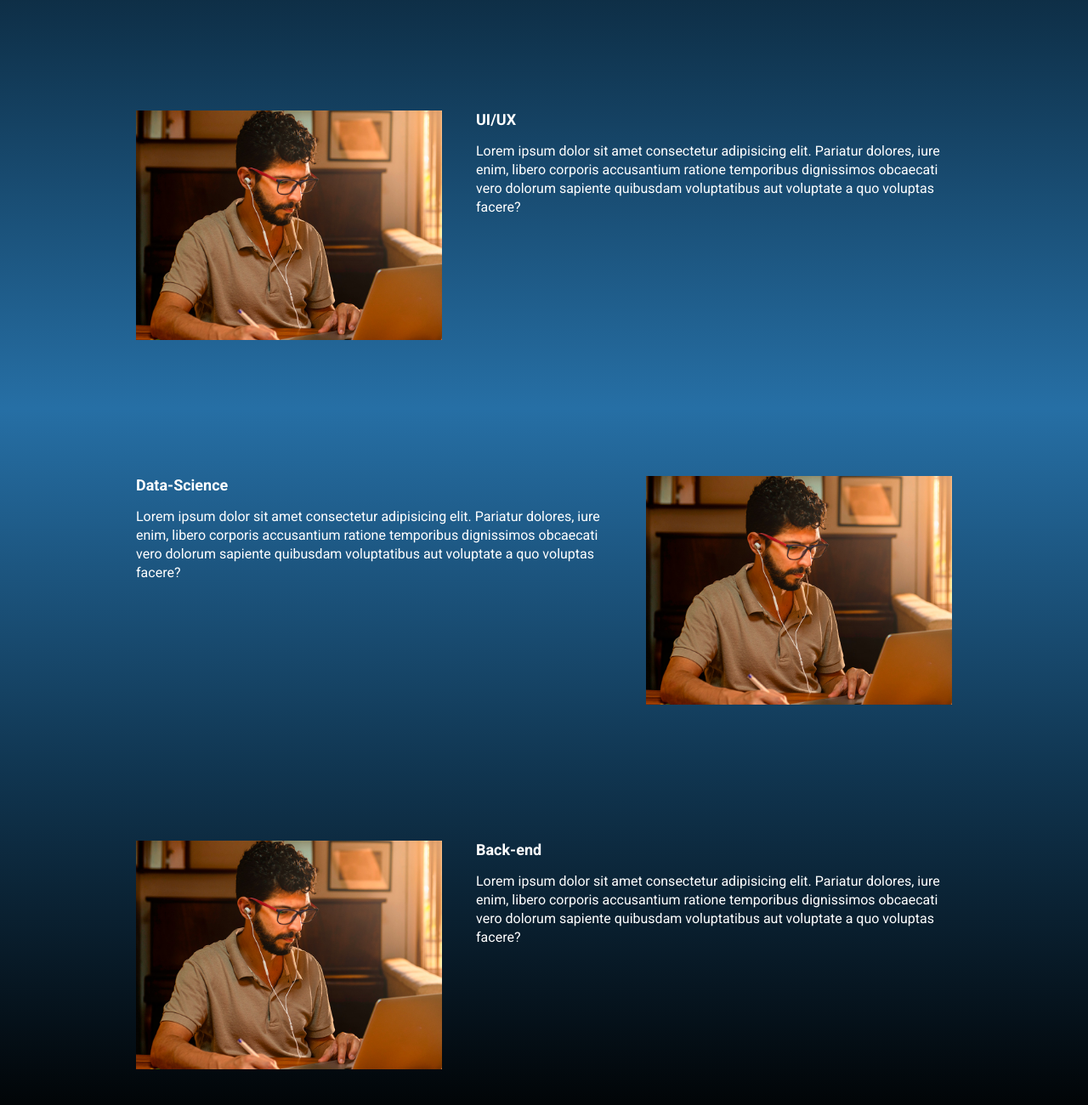
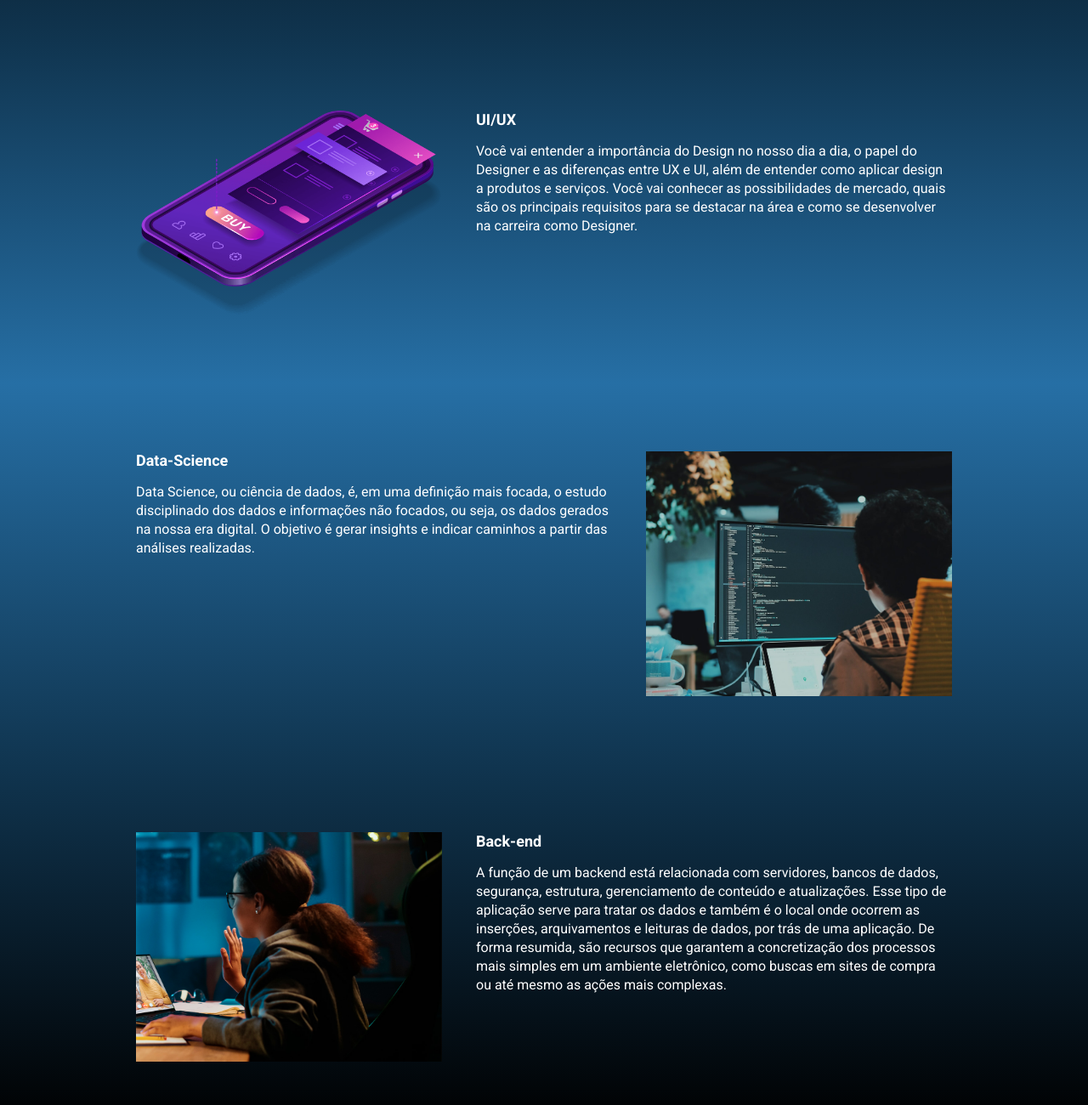
Before and after one commit to alvesgabrieel/landingPage_evento, a website built with Parcel: page src/index.html in a window 1280 px wide. Shown: the part 940-2240 px from the top of the page at 85% size. Built offline with nearby package versions, Linux system fonts and the light colour scheme.

Commit message:
update imgs

```diff
--- a/src/index.html
+++ b/src/index.html
@@ -44,8 +44,7 @@
             <div class="event__details">
                 <h2 class="event__details__title">Front-end</h2>
                 <p class="event__details__description">
-                    Lorem ipsum dolor sit amet consectetur adipisicing elit. Pariatur dolores, iure enim, libero corporis accusantium ratione temporibus dignissimos obcaecati vero dolorum sapiente quibusdam voluptatibus aut voluptate a quo voluptas facere?
-                </p>
+                    O Front-end está muito relacionado com a interface gráfica do projeto. Ou seja, é onde se desenvolve a aplicação com a qual o usuário irá interagir diretamente, seja em softwares, sites, aplicativos, etc. Portanto, é essencial que o desenvolvedor tenha uma preocupação com a experiência do usuário.                </p>
             </div>
             <img class="event__image" src="./images/frontend.png" alt="frontend">
         </div>
@@ -55,10 +54,10 @@
             <div class="event__details">
                 <h2 class="event__details__title">UI/UX</h2>
                 <p class="event__details__description">
-                    Lorem ipsum dolor sit amet consectetur adipisicing elit. Pariatur dolores, iure enim, libero corporis accusantium ratione temporibus dignissimos obcaecati vero dolorum sapiente quibusdam voluptatibus aut voluptate a quo voluptas facere?
+                    Você vai entender a importância do Design no nosso dia a dia, o papel do Designer e as diferenças entre UX e UI, além de entender como aplicar design a produtos e serviços. Você vai conhecer as possibilidades de mercado, quais são os principais requisitos para se destacar na área e como se desenvolver na carreira como Designer.
                 </p>
             </div>
-            <img class="event__image" src="./images/frontend.png" alt="frontend">
+            <img class="event__image" src="./images/ui-ux.png" alt="ui/ux">
         </div>
     </section>
     <section class="event event--data-science">
@@ -66,10 +65,12 @@
             <div class="event__details">
                 <h2 class="event__details__title">Data-Science</h2>
                 <p class="event__details__description">
-                    Lorem ipsum dolor sit amet consectetur adipisicing elit. Pariatur dolores, iure enim, libero corporis accusantium ratione temporibus dignissimos obcaecati vero dolorum sapiente quibusdam voluptatibus aut voluptate a quo voluptas facere?
+                    Data Science, ou ciência de dados, é, em uma definição mais focada, o estudo disciplinado dos dados e informações não focados, ou seja, os dados gerados na nossa era digital.
+
+                    O objetivo é gerar insights e indicar caminhos a partir das análises realizadas.
                 </p>
             </div>
-            <img class="event__image" src="./images/frontend.png" alt="frontend">
+            <img class="event__image" src="./images/data.png" alt="data science">
         </div>
     </section>
     <section class="event event--backend event--img-left">
@@ -77,10 +78,13 @@
             <div class="event__details">
                 <h2 class="event__details__title">Back-end</h2>
                 <p class="event__details__description">
-                    Lorem ipsum dolor sit amet consectetur adipisicing elit. Pariatur dolores, iure enim, libero corporis accusantium ratione temporibus dignissimos obcaecati vero dolorum sapiente quibusdam voluptatibus aut voluptate a quo voluptas facere?
-                </p>
+                    A função de um backend está relacionada com servidores, bancos de dados, segurança, estrutura, gerenciamento de conteúdo e atualizações.
+
+                    Esse tipo de aplicação serve para tratar os dados e também é o local onde ocorrem as inserções, arquivamentos e leituras de dados, por trás de uma aplicação.
+
+                    De forma resumida, são recursos que garantem a concretização dos processos mais simples em um ambiente eletrônico, como buscas em sites de compra ou até mesmo as ações mais complexas.                </p>
             </div>
-            <img class="event__image" src="./images/frontend.png" alt="frontend">
+            <img class="event__image" src="./images/backend.png" alt="backend">
         </div>
     </section>
 
--- a/src/scripts/main.js
+++ b/src/scripts/main.js
@@ -7,7 +7,6 @@ function c(x){
 
 const eventDate = new Date("Feb 18, 2023 19:00:00");
 const eventTimeStamp = eventDate.getTime();
-c(eventTimeStamp);
 
 const interval = setInterval(function () {
     const now = new Date();
```
